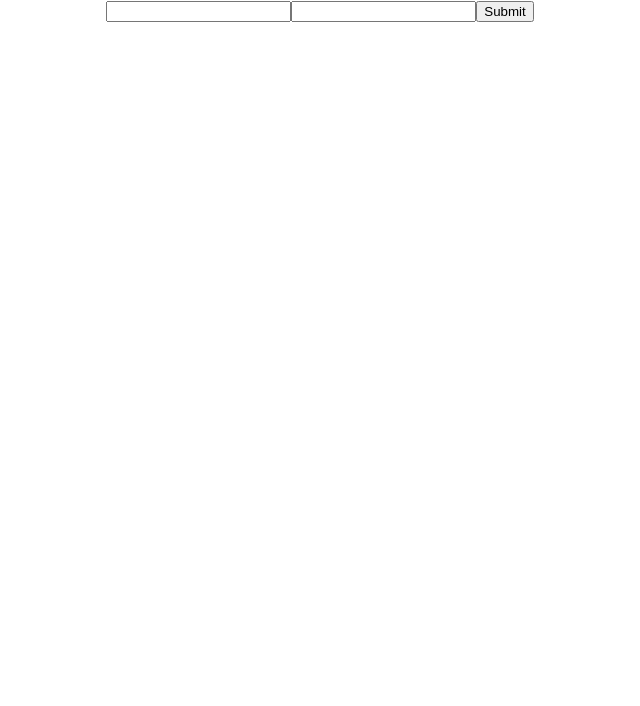
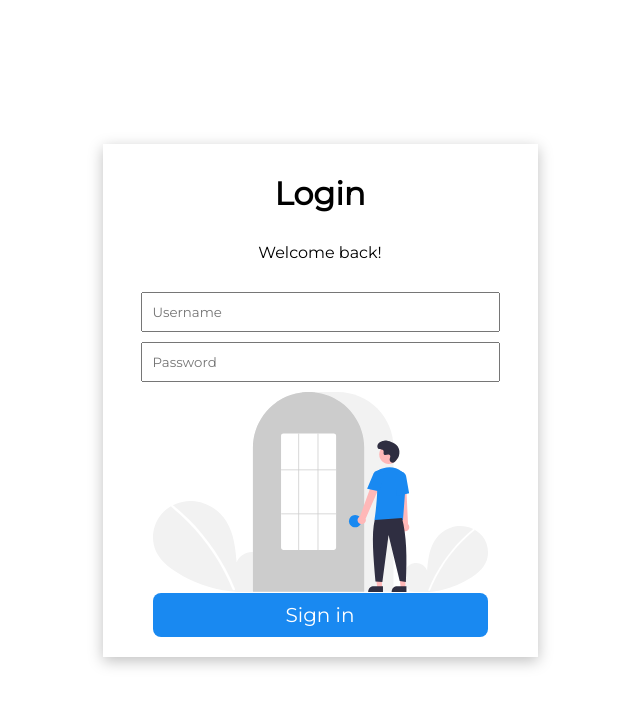
Before and after one commit to cc-visionary/Inventory-App, a React (Create React App) app in the folder client/: page / in a window 1280 px wide. Shown: the top 706 px of the page, without its empty margins (320-960 px from the left). Built offline with nearby package versions, Linux system fonts and the light colour scheme; no server answers.

Commit message:
Finished login UI

```diff
--- a/client/public/index.html
+++ b/client/public/index.html
@@ -7,7 +7,7 @@
     <meta name="theme-color" content="#000000" />
     <meta
       name="description"
-      content="Web site created using create-react-app"
+      content="Inventory App for STSWENG"
     />
     <link rel="apple-touch-icon" href="%PUBLIC_URL%/logo192.png" />
     <!--
@@ -24,10 +24,9 @@
       work correctly both with client-side routing and a non-root public URL.
       Learn how to configure a non-root public URL by running `npm run build`.
     -->
-    <title>React App</title>
+    <title>Inventory App</title>
   </head>
   <body>
-    <noscript>You need to enable JavaScript to run this app.</noscript>
     <div id="root"></div>
     <!--
       This HTML file is a template.
--- a/client/src/App.js
+++ b/client/src/App.js
@@ -37,7 +37,7 @@ export default class App extends Component {
           </Switch>
           <Switch>
             <PublicRoute path="/" exact component={Login} />
-            <AdminRoute path="/admin" component={Inventory} />
+            <AdminRoute path="/admin" component={Admin} />
             <AdminRoute path="/users" component={Users} />
             <UserRoute path="/inventory" component={Inventory} />
           </Switch>
--- a/client/src/assets/styles/App.css
+++ b/client/src/assets/styles/App.css
@@ -1,3 +1,6 @@
+@import url('https://fonts.googleapis.com/css2?family=Montserrat&display=swap');
+
 .app {
   text-align: center;
+  font-family: 'Montserrat', sans-serif;
 }
--- /dev/null
+++ b/client/src/assets/styles/pages/Login.css
@@ -0,0 +1,56 @@
+.container {
+  height: 100vh;
+  width: 100vw;
+  /* Center vertically and horizontally */
+  display: flex;
+  justify-content: center;
+  align-items: center;
+}
+
+.card {
+  padding: 20px 50px;
+  height: fit-content;
+  width: fit-content;
+  display: flex;
+  flex-direction: column;
+  justify-content: center;
+  align-items: center;
+  box-shadow: 0px 4px 14px rgba(0, 0, 0, 0.25);
+}
+
+.title {
+  font-size: 32px;
+  font-weight: 900;
+  margin: 10px;
+}
+
+.sub-title {
+  font-size: 16px;
+  font-weight: 200;
+  margin: 20px;
+}
+
+.error-message {
+  font-size: 14px;
+  color: #f00;
+  margin: 0 0 10px 0;
+}
+
+input {
+  font-family: 'Montserrat', sans-serif;
+  margin-top: 10px;
+  width: 100%;
+  padding: 10px;
+}
+
+button {
+  font-family: 'Montserrat', sans-serif;
+  color: #FFF;
+  font-size: 20px;
+  padding: 10px;
+  background: #1989F1;
+  border-radius: 8px;
+  border: none;
+  cursor: pointer;
+  width: 100%;
+}
--- a/client/src/pages/Admin.js
+++ b/client/src/pages/Admin.js
@@ -1,4 +1,6 @@
 import React from 'react';
+
+import '../assets/styles/pages/Admin.css';
 
 const Admin = () => {
   return <div>
--- a/client/src/pages/Inventory.js
+++ b/client/src/pages/Inventory.js
@@ -1,4 +1,6 @@
 import React from 'react';
+
+import '../assets/styles/pages/Inventory.css';
 
 const Inventory = () => {
   return <div>
--- a/client/src/pages/Login.js
+++ b/client/src/pages/Login.js
@@ -1,10 +1,38 @@
-import React from 'react';
+import React, { useState } from 'react';
+
+import loginImage from '../assets/images/login_image.svg';
+
+import '../assets/styles/pages/Login.css';
 
 const Login = () => {
-  return <div>
-    <input type="text" />
-    <input type="password" />
-    <input type="submit" text="Login" />
+  const [username, setUsername] = useState('');
+  const [password, setPassword] = useState('');
+  const [errorMessage, setErrorMessage] = useState('');
+
+  const onClick = () => {
+    console.log("Logging in!");
+  }
+
+  return <div className="container">
+    <div className="card">
+      <p className="title">Login</p>
+      <p className="sub-title">Welcome back!</p>
+      <input
+        type="text"
+        placeholder="Username"
+        value={username}
+        onChange={(e) => setUsername(e.target.value)}
+      />
+      <input
+        type="password"
+        placeholder="Password"
+        value={password}
+        onChange={(e) => setPassword(e.target.value)}
+      />
+      <p className="error-message">{errorMessage}</p>
+      <img src={loginImage} alt="Login" />
+      <button onClick={() => onClick()}>Sign in</button>
+    </div>
   </div>
 }
 
--- a/client/src/pages/Users.js
+++ b/client/src/pages/Users.js
@@ -1,4 +1,6 @@
 import React from 'react';
+
+import '../assets/styles/pages/Users.css';
 
 const Users = () => {
   return <div>
```
Also changed, not shown: client/src/assets/images/login_image.svg (added), client/src/assets/styles/pages/Admin.css (added), client/src/assets/styles/pages/Inventory.css (added), client/src/assets/styles/pages/Users.css (added).
